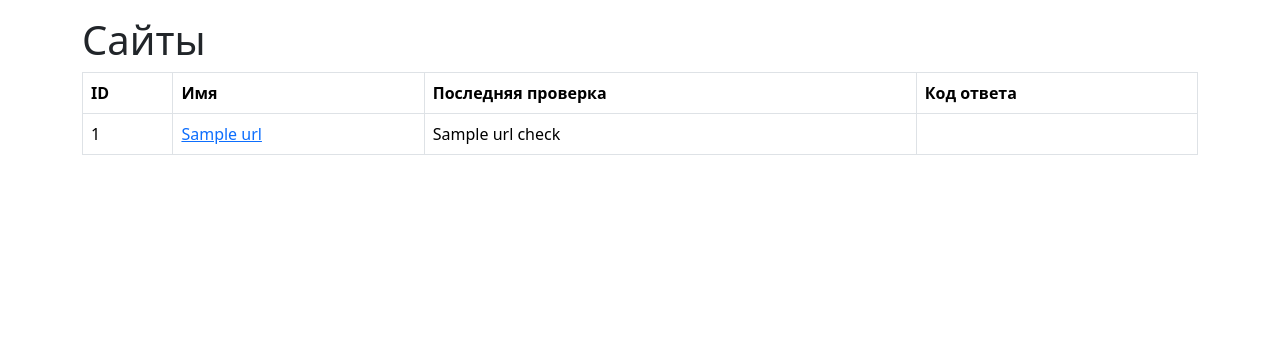
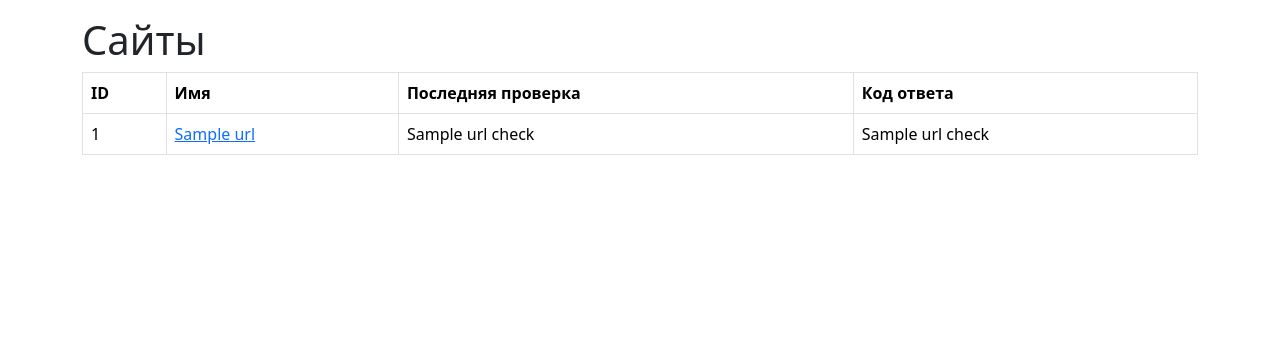
Before and after one commit to EugeneAnisimov97/python-project-83, a Flask app: page /urls in a window 1280 px wide. Shown: the part 56-420 px from the top of the page. Run offline with Flask 3, Linux system fonts and the light colour scheme; a database or web service that is not in the repository returns one stand-in record (values such as "Sample title"); some libraries are stand-ins or nearby versions.

Commit message:
add requests in app

```diff
--- a/page_analyzer/app.py
+++ b/page_analyzer/app.py
@@ -1,4 +1,5 @@
-from flask import Flask, render_template, request, redirect, url_for, flash, get_flashed_messages  # noqa: E501
+from flask import Flask, render_template, request, redirect, url_for, flash, get_flashed_messages
+import requests  # noqa: E501
 from dotenv import load_dotenv
 from datetime import date
 import os
@@ -59,7 +60,7 @@ def urls():
         check_urls = {}
         for url in urls:
             url_id = url[0]
-            cur.execute('select * from url_checks where url_id = %s ORDER BY created_at DESC LIMIT 1', (url_id,))  # noqa: E501
+            cur.execute('select * from url_checks where url_id = %s ORDER BY id DESC LIMIT 1', (url_id,))  # noqa: E501
             last_check = cur.fetchone()
             check_urls[url_id] = last_check
         return render_template('urls.html', urls=urls, check_urls=check_urls)
@@ -76,12 +77,12 @@ def show_url(url_id):
     conn = get_db_connection()
     cur = conn.cursor()
     try:
-        cur.execute('SELECT * FROM urls WHERE id = %s', (url_id,))
+        cur.execute('SELECT * FROM urls WHERE id = %s ORDER BY id DESC', (url_id,))
         url = cur.fetchone()
         if url is None:
             flash('Этот URL не найден.', 'error')
             return redirect(url_for('urls'))
-        cur.execute('select * from url_checks where url_id = %s ORDER BY created_at DESC', (url_id,))  # noqa: E501
+        cur.execute('select * from url_checks where url_id = %s ORDER BY id DESC', (url_id,))  # noqa: E501
         check_url = cur.fetchall()
         return render_template('show_url.html', url=url, checks=check_url)
     except Exception as e:
@@ -102,8 +103,10 @@ def checks_url(url_id):
         if url is None:
             flash('URL не найден!', 'error')
             return redirect(url_for('urls'))
+        response = requests.get(url[1])
+        response.raise_for_status()
         today = date.today()
-        cur.execute('INSERT INTO url_checks (url_id, created_at) VALUES (%s, %s)', (url_id, today))  # noqa: E501
+        cur.execute('INSERT INTO url_checks (url_id, status_code, created_at) VALUES (%s, %s, %s)', (url_id,response.status_code, today))  # noqa: E501
         conn.commit()
         flash('Страница успешно проверена', 'success')
         return redirect(url_for('show_url', url_id=url_id))
--- a/page_analyzer/templates/show_url.html
+++ b/page_analyzer/templates/show_url.html
@@ -72,7 +72,7 @@
       <tbody>
         <tr>
             <td>{{check[0]}}</td>
-            <td></td>
+            <td>{{check[2]}}</td>
             <td></td>
             <td></td>
             <td></td>
--- a/page_analyzer/templates/urls.html
+++ b/page_analyzer/templates/urls.html
@@ -57,7 +57,7 @@
           <td>{{check_urls[url[0]][6]}}</td>
 
 
-          <td></td>
+          <td>{{check_urls[url[0]][2]}}</td>
 
         </tr>
 
```
